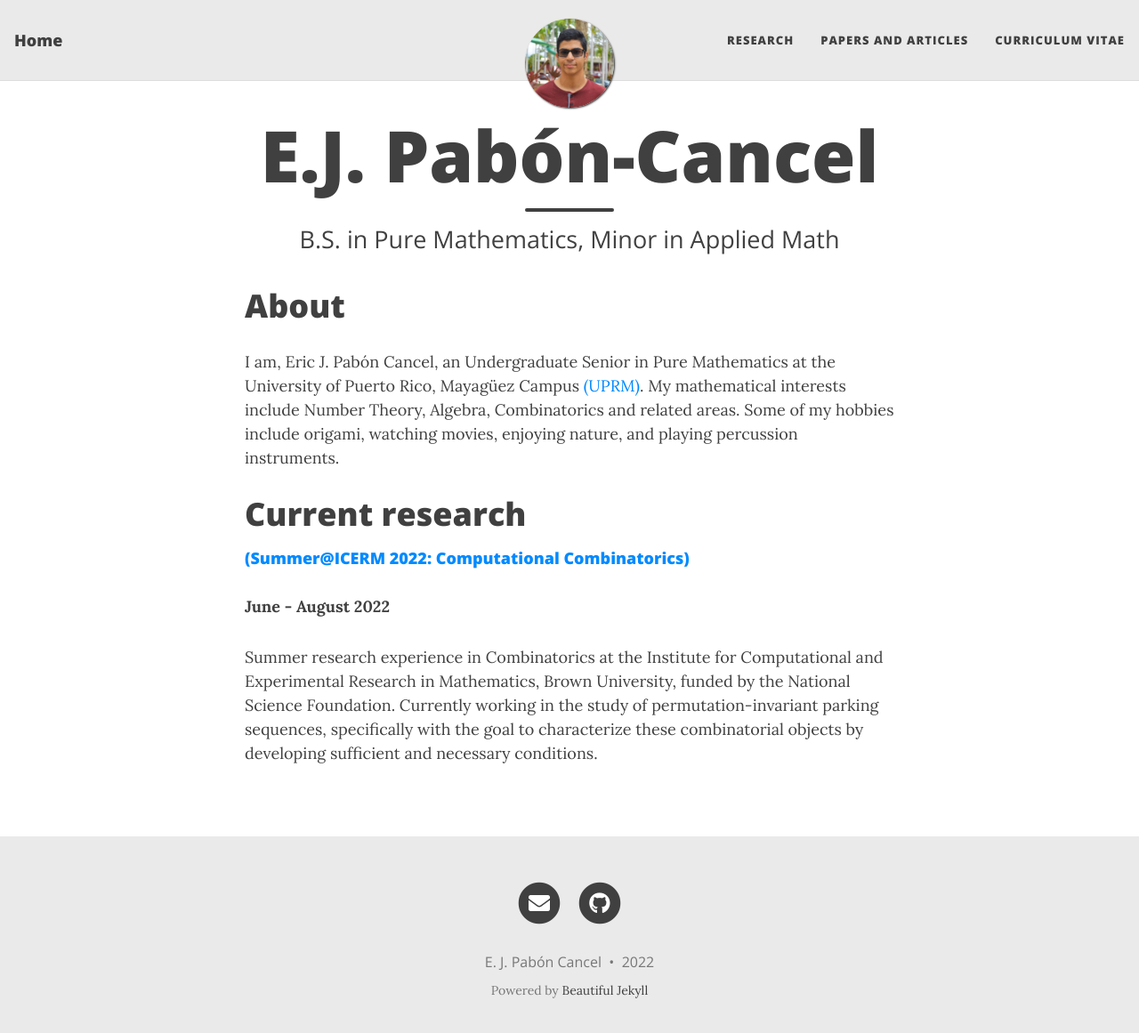
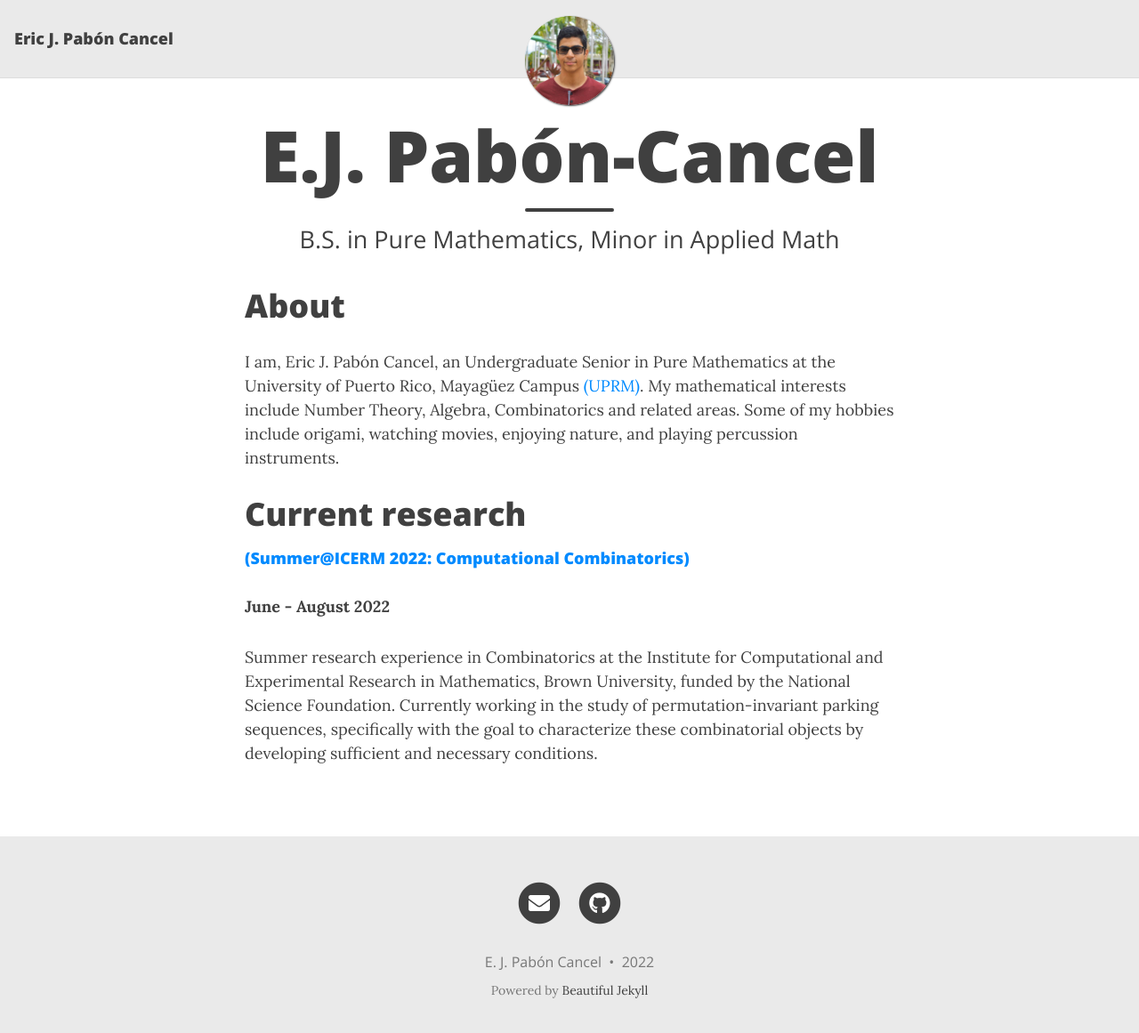
Before and after one commit to ejpaboncancel/ejpaboncancel-old.github.io, a Jekyll site: the page built from index.html, in a window 1280 px wide and 1174 px high. Shown: the top 1161 px of the window at 89% size. Built offline with Jekyll 4.4.1, drawn with Linux system fonts in a browser that asks for light colours; nearby versions of some CDN libraries; the list of posts is cut into pages by our own code; some of the changed lines change nothing that is shown.

Commit message:
Update _config.yml

```diff
--- a/_config.yml
+++ b/_config.yml
@@ -6,7 +6,7 @@
 # --- Required options --- #
 
 # Name of website
-title: Home
+title: Eric J. Pabón Cancel
 
 # Your name to show in the footer
 author: E. J. Pabón Cancel
@@ -14,9 +14,10 @@
 # --- List of links in the navigation bar --- #
 
 navbar-links:
-  Research: "research"
-  Papers and Articles: "papers"
-  Curriculum Vitae: "/assets/CV_Eric_Pabón.pdf"
+Information:
+ - Research: "research"
+ - Papers and Articles: "papers"
+ - Curriculum Vitae: "/assets/CV_Eric_Pabón.pdf"
 # Resources:
    # - Beautiful Jekyll: "https://beautifuljekyll.com"
    # - Learn markdown: "https://www.markdowntutorial.com/"
```
